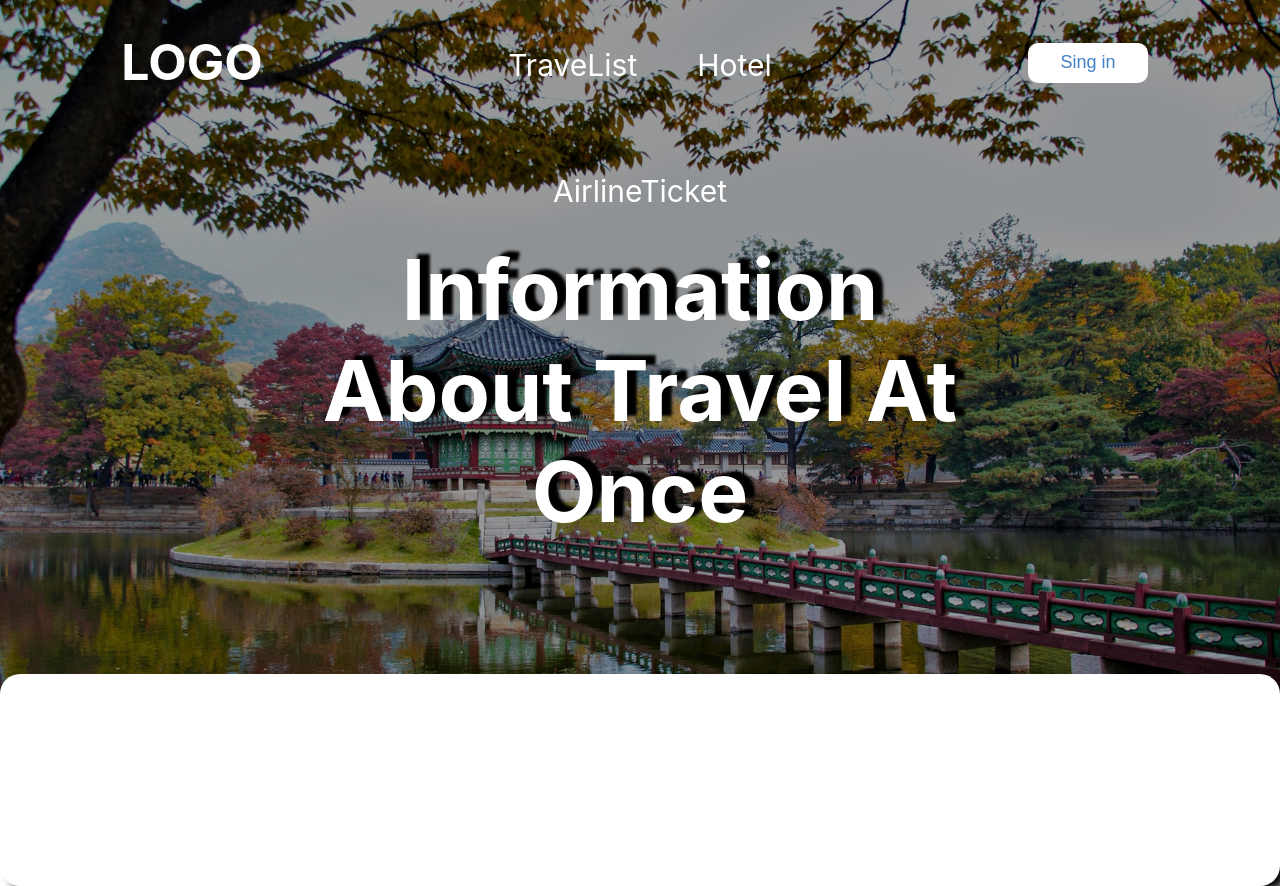
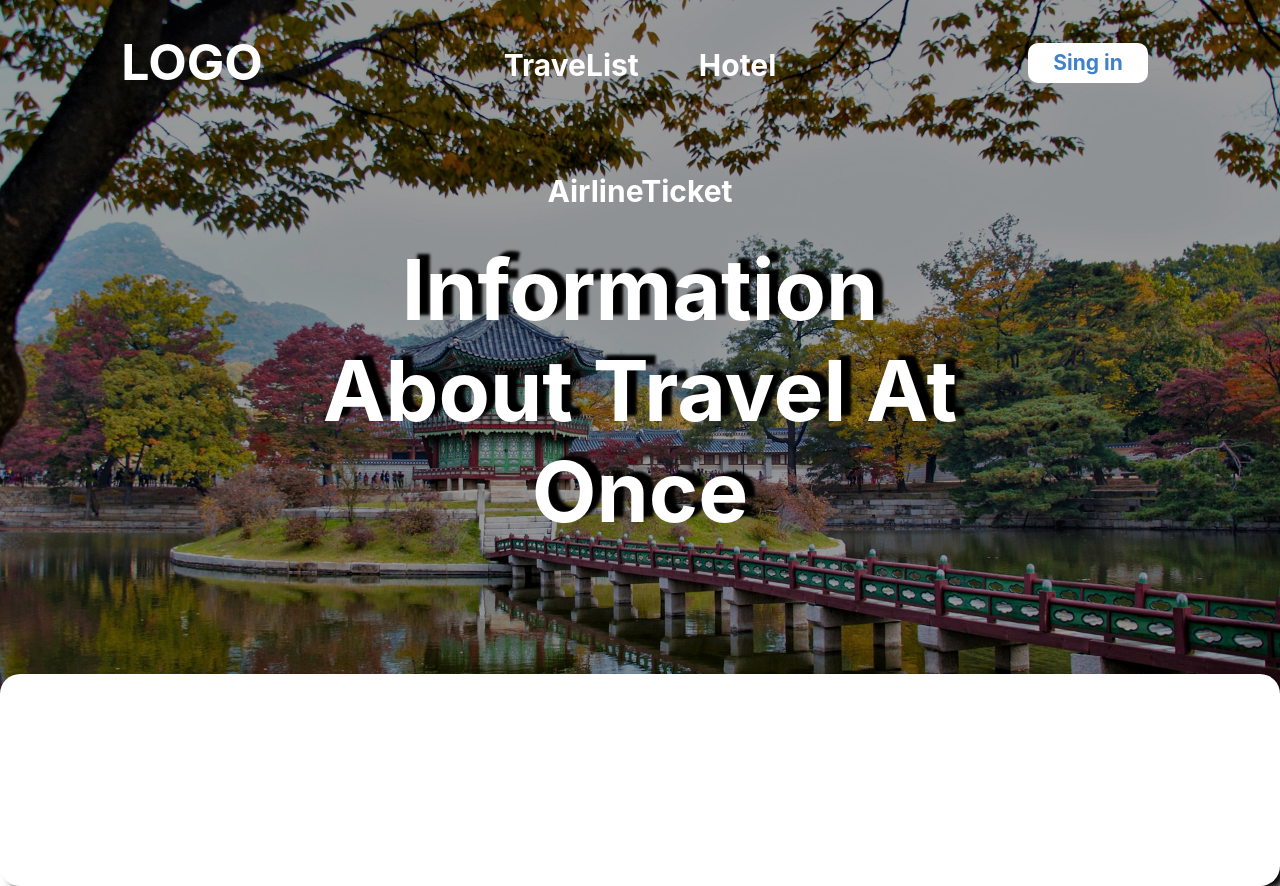
Before and after one commit to ykkc21/Capstone, a React (Create React App) app in the folder project/: page / in a window 1280 px wide. Built offline with nearby package versions, Linux system fonts and the light colour scheme.

Commit message:
commit
commit

```diff
--- a/project/src/components/header.jsx
+++ b/project/src/components/header.jsx
@@ -1,4 +1,5 @@
-import React from "react";
+import { React } from "react";
+import { Link } from "react-router-dom";
 import style from "../styles/Header.module.css";
 
 const Header = () => {
@@ -12,23 +13,25 @@ const Header = () => {
         </div>
         <ul className={style.Header_ul}>
           <li className={style.Header_li}>
-            <a href="/" className={style.Header_li_a}>
+            <Link to={"/"} className={style.Header_li_a}>
               TraveList
-            </a>
+            </Link>
           </li>
           <li className={style.Header_li}>
-            <a href="/" className={style.Header_li_a}>
+            <Link to={"/"} className={style.Header_li_a}>
               Hotel
-            </a>
+            </Link>
           </li>
           <li className={style.Header_li}>
-            <a href="/" className={style.Header_li_a}>
+            <Link to={"/"} className={style.Header_li_a}>
               AirlineTicket
-            </a>
+            </Link>
           </li>
         </ul>
         <div className={style.Hedaer_Login}>
-          <button className={style.Hedaer_Login_btn}>Sing in</button>
+          <Link to={"/login"} className={style.Hedaer_Login_btn}>
+            Sing in
+          </Link>
         </div>
       </div>
     </header>
--- a/project/src/styles/Header.module.css
+++ b/project/src/styles/Header.module.css
@@ -51,6 +51,7 @@
 }
 .Header_li_a {
   color: #fff;
+  font-weight: bold;
 }
 
 .Hedaer_Login {
@@ -60,6 +61,7 @@
   position: relative;
 }
 .Hedaer_Login_btn {
+  display: block;
   position: absolute;
   top: 50%;
   left: 50%;
@@ -69,6 +71,9 @@
   height: 40px;
   background-color: #fff;
   color: #4181c9;
-  font-size: 18px;
+  font-size: 21px;
   border-radius: 10px;
+  text-align: center;
+  line-height: 40px;
+  font-weight: bold;
 }
```
